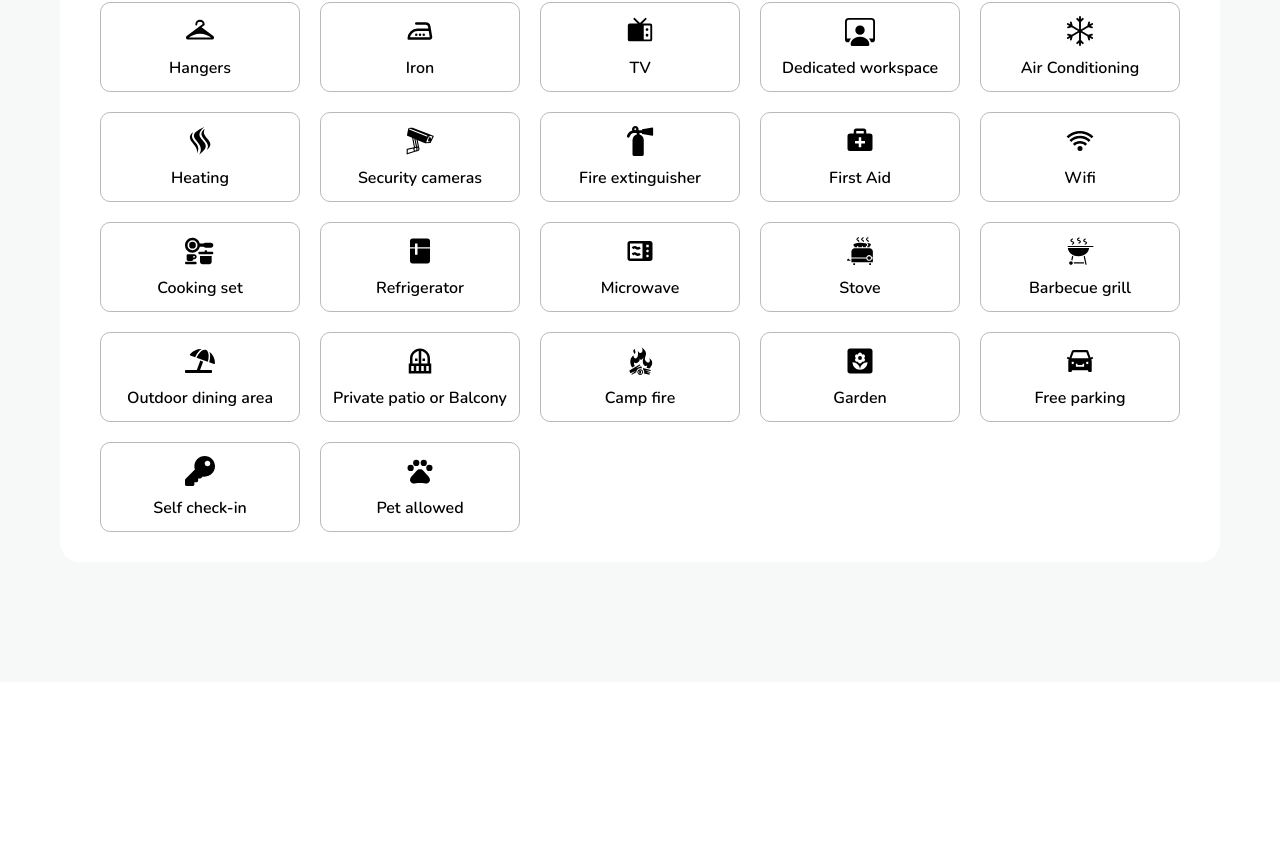
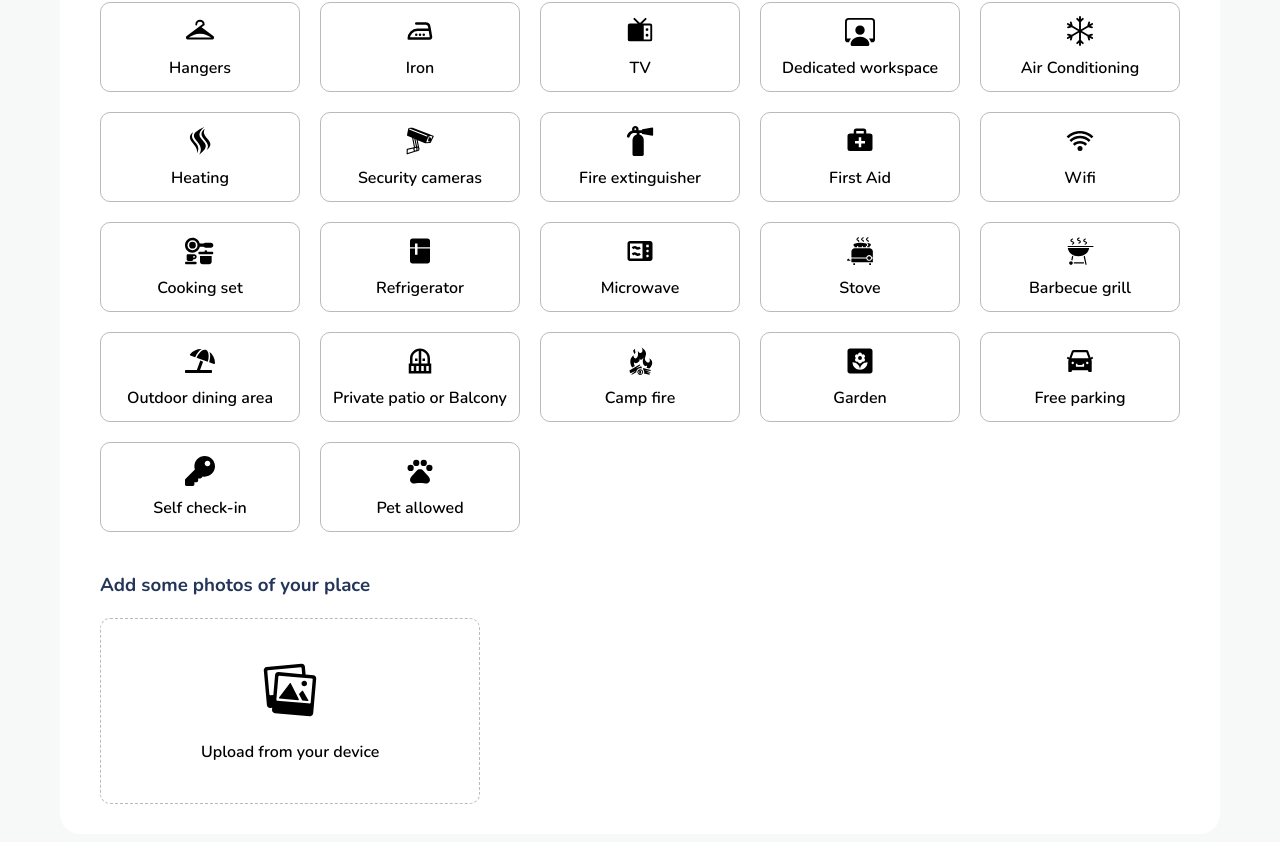
Before and after one commit to ford69/myairbnb, a React (Create React App) app in the folder client/: page /create-listing in a window 1280 px wide. Shown: the part 1899-2741 px from the top of the page. Before the commit the page ends 2581 px from the top, so only its background shows below. Built offline with nearby package versions, Linux system fonts and the light colour scheme.

Commit message:
upload image functionality

```diff
--- a/client/package.json
+++ b/client/package.json
@@ -11,6 +11,7 @@
     "@reduxjs/toolkit": "^2.5.1",
     "cra-template": "1.2.0",
     "react": "^19.0.0",
+    "react-beautiful-dnd": "^13.1.1",
     "react-dom": "^19.0.0",
     "react-icons": "^5.4.0",
     "react-redux": "^9.2.0",
--- a/client/src/pages/CreateListing.jsx
+++ b/client/src/pages/CreateListing.jsx
@@ -4,8 +4,35 @@ import { categories, facilities, types } from "../data";
 
 import { RemoveCircleOutline, AddCircleOutline } from "@mui/icons-material";
 import variables from "../styles/variables.scss";
+import { DragDropContext, Droppable, Draggable } from "react-beautiful-dnd";
+import { IoIosImages } from "react-icons/io";
+import { useState } from "react";
+import { BiTrash } from "react-icons/bi";
 
 const CreateListing = () => {
+  /*UPLOAD, DRAG & DROP REMOVE PHOTOS FUNCTIONALITY */
+  const [photos, setPhotos] = useState([]);
+
+  const handleUploadPhotos = (e) => {
+    const newPhotos = e.target.files;
+    setPhotos((prevPhotos) => [...photos, ...newPhotos]);
+  };
+
+  const handleDragPhoto = (result) => {
+    if (!result.destination) return;
+    const items = Array.from(photos);
+    const [reorderedItem] = items.splice(result.source.index, 1);
+    items.splice(result.destination.index, 0, reorderedItem);
+
+    setPhotos(items);
+  };
+
+  const handleRemovePhoto = (indexToRemove) => {
+    setPhotos((prevPhotos) =>
+      prevPhotos.filter((photo, index) => index !== indexToRemove)
+    );
+  };
+
   return (
     <>
       <Navbar />
@@ -190,6 +217,85 @@ const CreateListing = () => {
                 </div>
               ))}
             </div>
+
+            <h3>Add some photos of your place</h3>
+            <DragDropContext onDragEnd={handleDragPhoto}>
+              <Droppable droppableId="photos" direction="horizontal">
+                {(provided) => (
+                  <div
+                    className="photos"
+                    {...provided.droppableProps}
+                    ref={provided.innerRef}
+                  >
+                    {photos.length < 1 && (
+                      <>
+                        <input
+                        id="image"
+                          type="file"
+                          style={{ display: "none" }}
+                          accept="image/*"
+                          onChange={handleUploadPhotos}
+                          multiple
+                        />
+                        <label htmlFor="image" className="alone">
+                          <div className="icon">
+                            <IoIosImages />
+                          </div>
+                          <p>Upload from your device</p>
+                        </label>
+                      </>
+                    )}
+
+                    {photos.length >= 1 && (
+                      <>
+                        {photos.map((photo, index) => {
+                          return (
+                            <Draggable
+                              key={index}
+                              draggableId={index.toString()}
+                              index={index}
+                            >
+                              {(provided) => (
+                                <div
+                                  className="photo"
+                                  {...provided.draggableProps}
+                                  {...provided.dragHandleProps}
+                                  ref={provided.innerRef}
+                                >
+                                  <img
+                                    src={URL.createObjectURL(photo)}
+                                    alt=""
+                                  />
+                                  <button
+                                    onClick={() => handleRemovePhoto(index)}
+                                  >
+                                    <BiTrash />
+                                  </button>
+                                </div>
+                              )}
+                            </Draggable>
+                          );
+                        })}
+                        <input
+                          id="image"
+                          type="file"
+                          style={{ display: "none" }}
+                          accept="image/*"
+                          onChange={handleUploadPhotos}
+                          multiple
+                        />
+                        <label htmlFor="image" className="together">
+                          <div className="icon">
+                            <IoIosImages />
+                          </div>
+                          <p>Upload from your device</p>
+                        </label>
+                      </>
+                    )}
+                  </div>
+                )}
+              </Droppable>
+            </DragDropContext>
           </div>
         </form>
       </div>
```
Also changed, not shown: 1 other file (tests, documents, lock files or other folders). Lines whose indentation alone changed are shown as unchanged.
